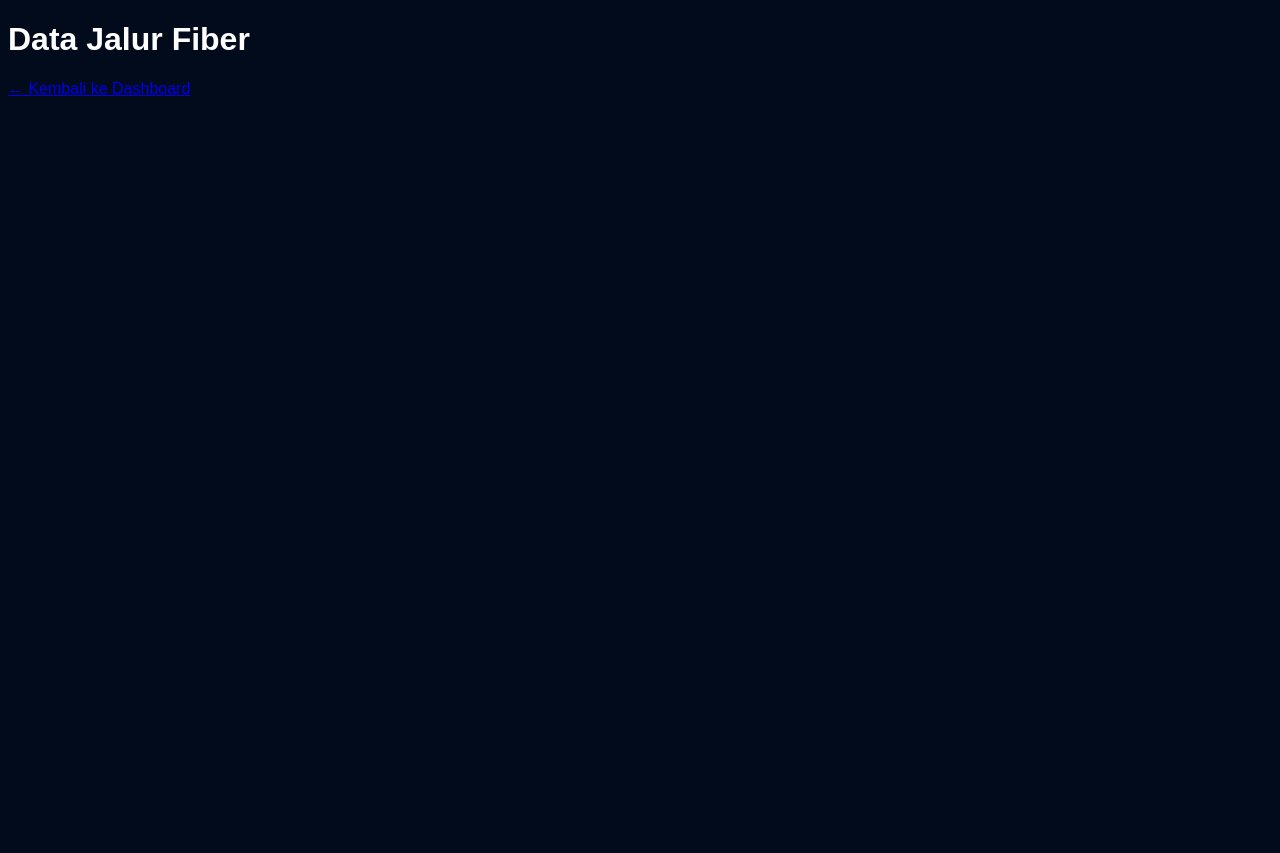
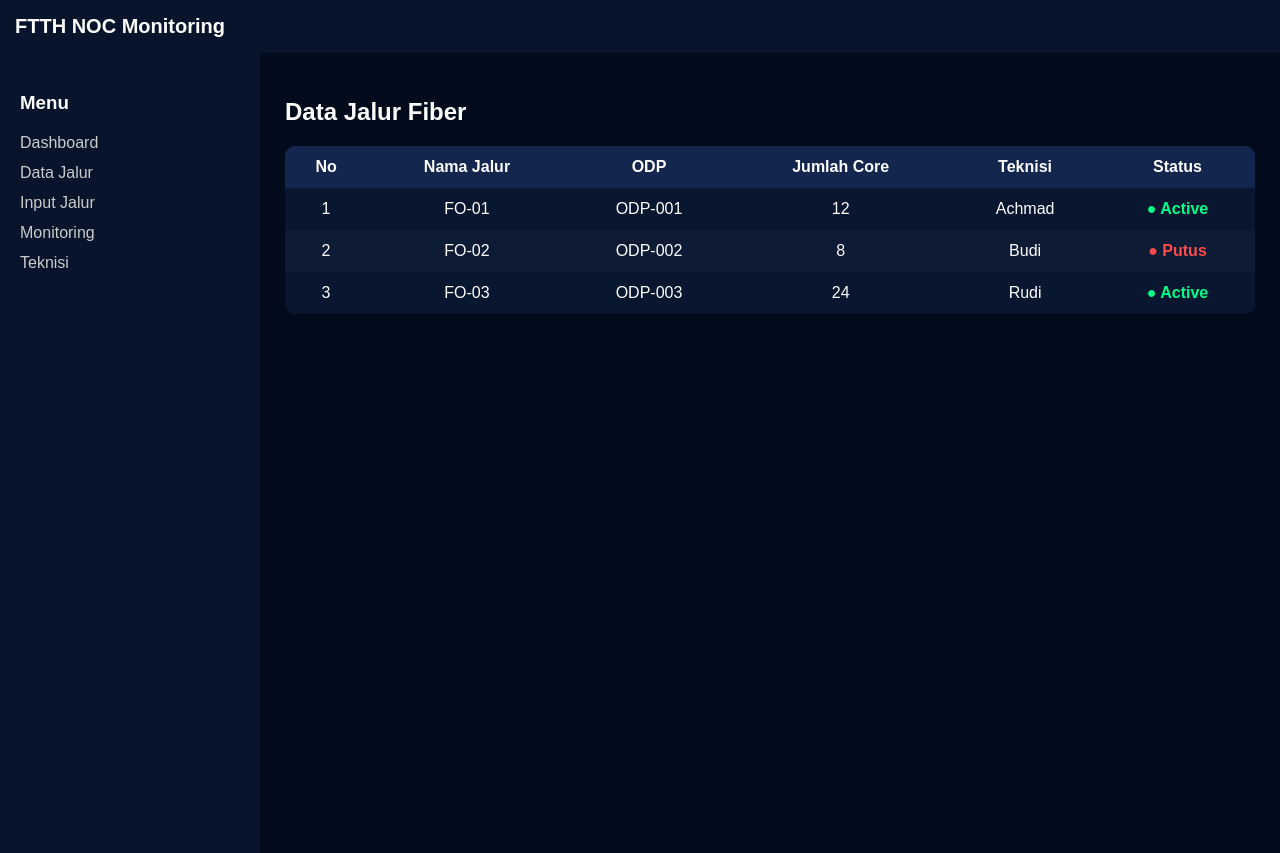
Before and after one commit to zaky0088/Name-blank, a plain HTML site: page data-jalur.html in a window 1280 px wide. Before the commit the page ends 800 px from the top, so only its background shows below. Drawn offline with Linux system fonts and the light colour scheme.

Commit message:
Update data-jalur.html

```diff
--- a/data-jalur.html
+++ b/data-jalur.html
@@ -1,14 +1,160 @@
+
 <!DOCTYPE html>
 <html>
 <head>
-<title>Data Jalur</title>
+<title>Data Jalur Fiber</title>
+
+<style>
+
+body{
+margin:0;
+font-family:Arial;
+background:#020b1c;
+color:white;
+}
+
+header{
+background:#07142c;
+padding:15px;
+font-size:20px;
+font-weight:bold;
+}
+
+.container{
+display:flex;
+min-height:100vh;
+}
+
+/* SIDEBAR */
+
+.sidebar{
+width:220px;
+background:#07142c;
+padding:20px;
+}
+
+.sidebar h3{
+margin-bottom:20px;
+}
+
+.sidebar a{
+display:block;
+color:#ccc;
+text-decoration:none;
+margin:12px 0;
+}
+
+.sidebar a:hover{
+color:#00eaff;
+}
+
+/* MAIN */
+
+.main{
+flex:1;
+padding:25px;
+}
+
+/* TABLE */
+
+table{
+width:100%;
+border-collapse:collapse;
+background:#0d1b35;
+border-radius:10px;
+overflow:hidden;
+}
+
+th,td{
+padding:12px;
+text-align:center;
+}
+
+th{
+background:#13264d;
+}
+
+tr:nth-child(even){
+background:#091630;
+}
+
+.active{
+color:#00ff88;
+font-weight:bold;
+}
+
+.putus{
+color:#ff4b4b;
+font-weight:bold;
+}
+
+</style>
 </head>
 
-<body style="background:#020b1c;color:white;font-family:Arial;">
+<body>
 
-<h1>Data Jalur Fiber</h1>
+<header>FTTH NOC Monitoring</header>
 
-<a href="index.html">← Kembali ke Dashboard</a>
+<div class="container">
+
+<div class="sidebar">
+
+<h3>Menu</h3>
+
+<a href="index.html">Dashboard</a>
+<a href="data-jalur.html">Data Jalur</a>
+<a href="input-jalur.html">Input Jalur</a>
+<a href="monitoring.html">Monitoring</a>
+<a href="teknisi.html">Teknisi</a>
+
+</div>
+
+<div class="main">
+
+<h2>Data Jalur Fiber</h2>
+
+<table>
+
+<tr>
+<th>No</th>
+<th>Nama Jalur</th>
+<th>ODP</th>
+<th>Jumlah Core</th>
+<th>Teknisi</th>
+<th>Status</th>
+</tr>
+
+<tr>
+<td>1</td>
+<td>FO-01</td>
+<td>ODP-001</td>
+<td>12</td>
+<td>Achmad</td>
+<td class="active">● Active</td>
+</tr>
+
+<tr>
+<td>2</td>
+<td>FO-02</td>
+<td>ODP-002</td>
+<td>8</td>
+<td>Budi</td>
+<td class="putus">● Putus</td>
+</tr>
+
+<tr>
+<td>3</td>
+<td>FO-03</td>
+<td>ODP-003</td>
+<td>24</td>
+<td>Rudi</td>
+<td class="active">● Active</td>
+</tr>
+
+</table>
+
+</div>
+</div>
 
 </body>
 </html>
```
